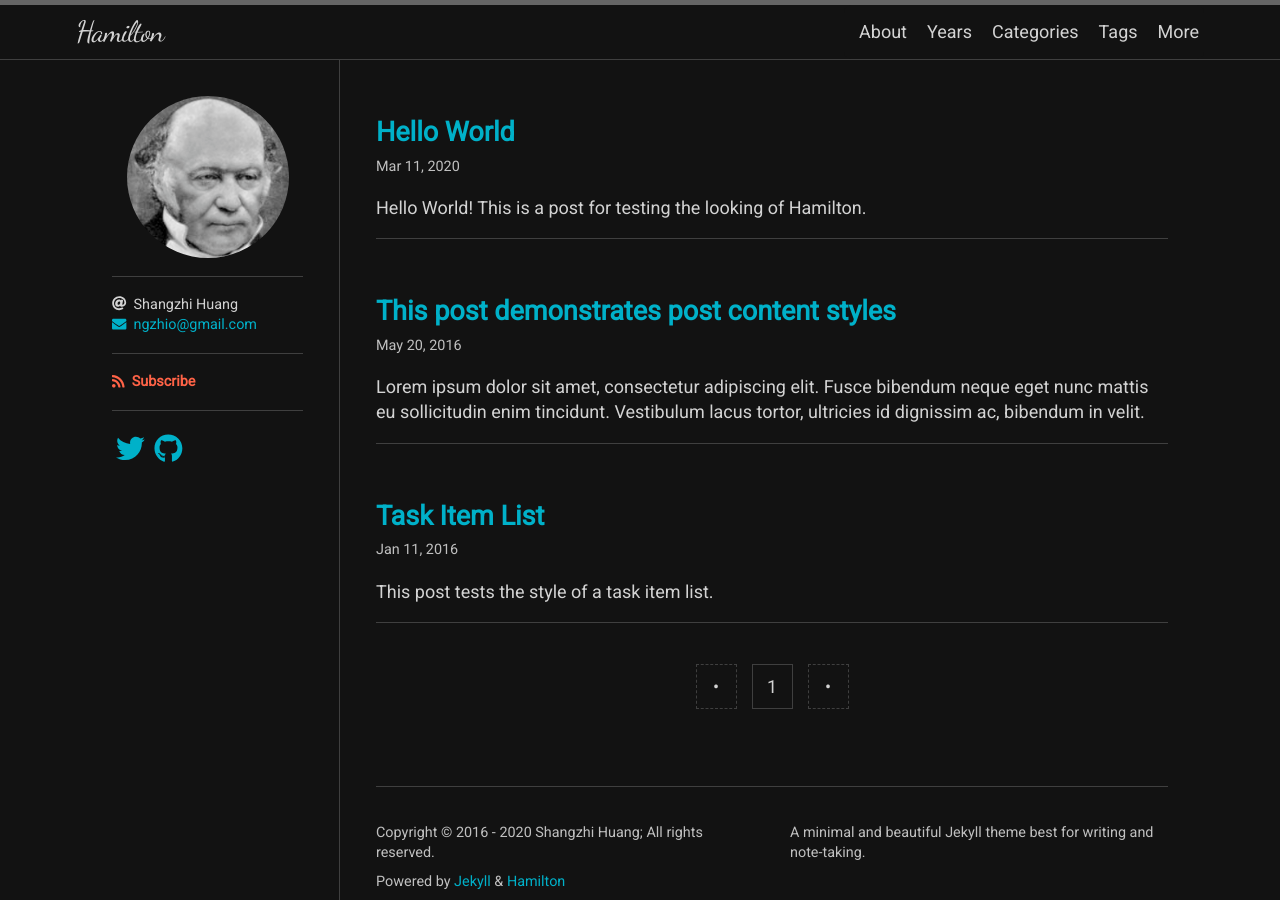
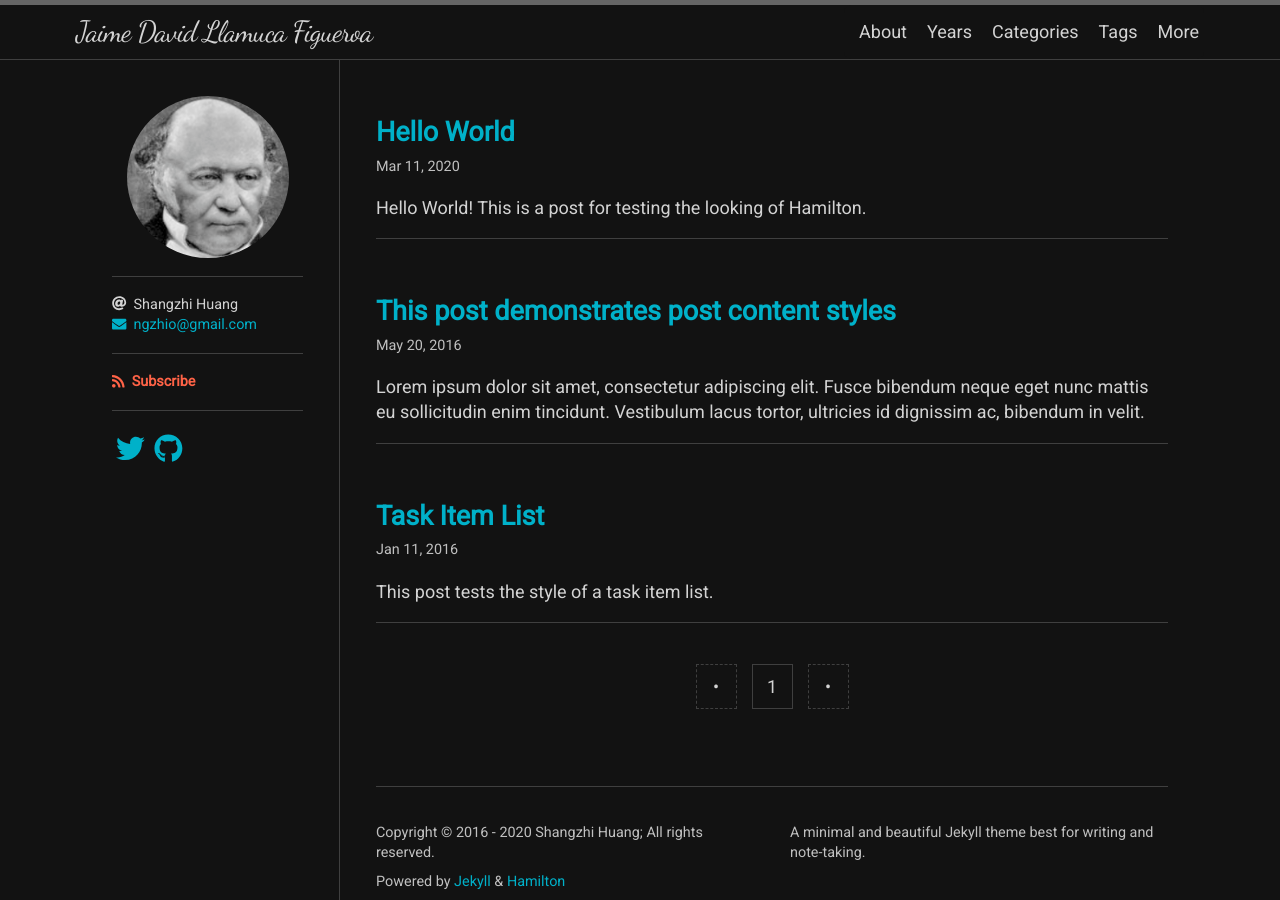
Before and after one commit to jaime-david-llamuca-figueroa/Blog-Personal, a Jekyll site: the page built from index.html, in a window 1280 px wide. Built offline with Jekyll 4.4.1, drawn with Linux system fonts in a browser that asks for light colours; nearby versions of some CDN libraries; some web fonts are replaced; the list of posts is cut into pages by our own code.

Commit message:
Update _config.yml

```diff
--- a/_config.yml
+++ b/_config.yml
@@ -1,4 +1,4 @@
-title: Hamilton
+title: Jaime David Llamuca Figueroa
 description: A minimal and beautiful Jekyll theme best for writing and note-taking.
 author: Shangzhi Huang
 avatar: /logo.png
```
